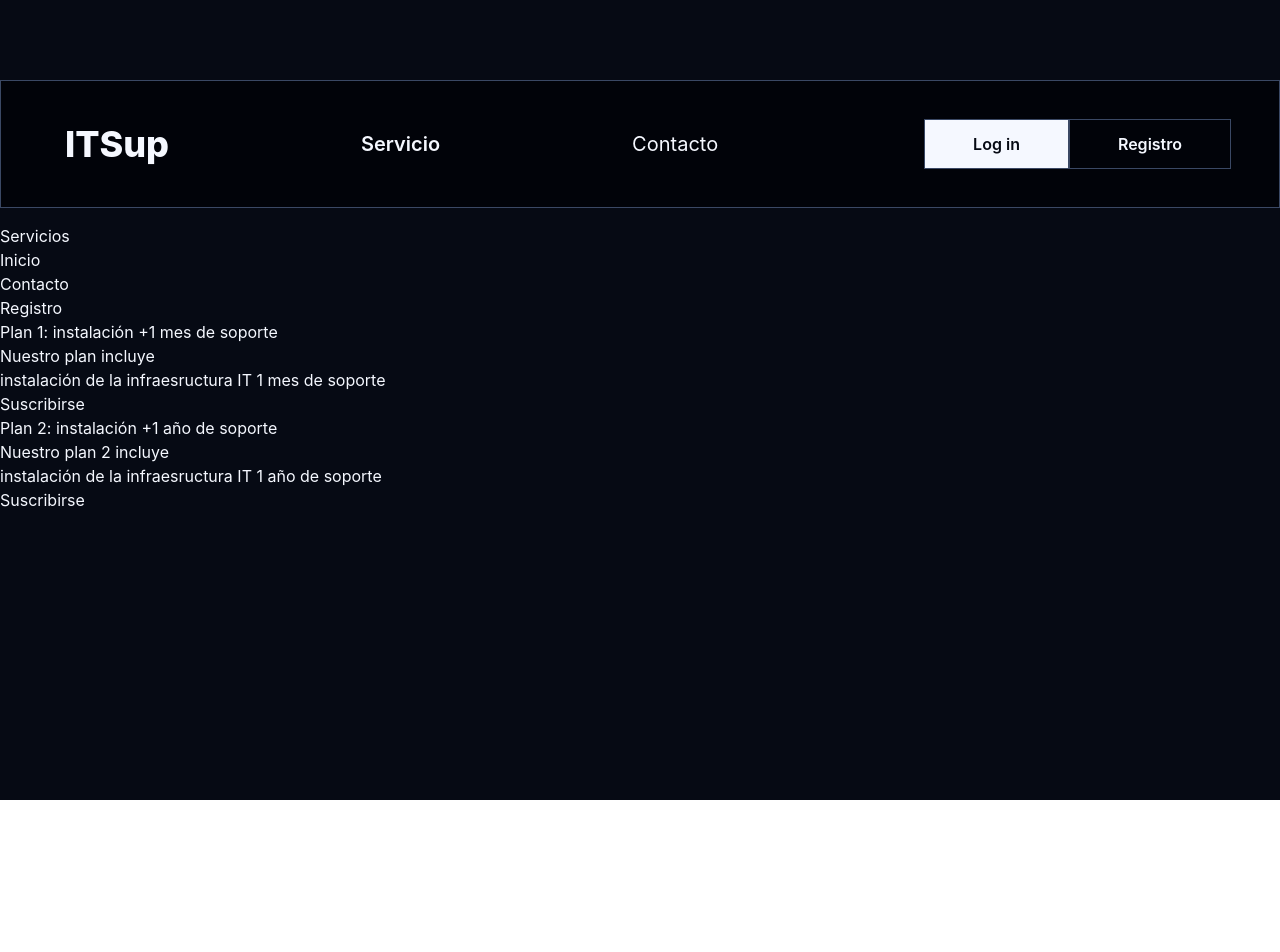
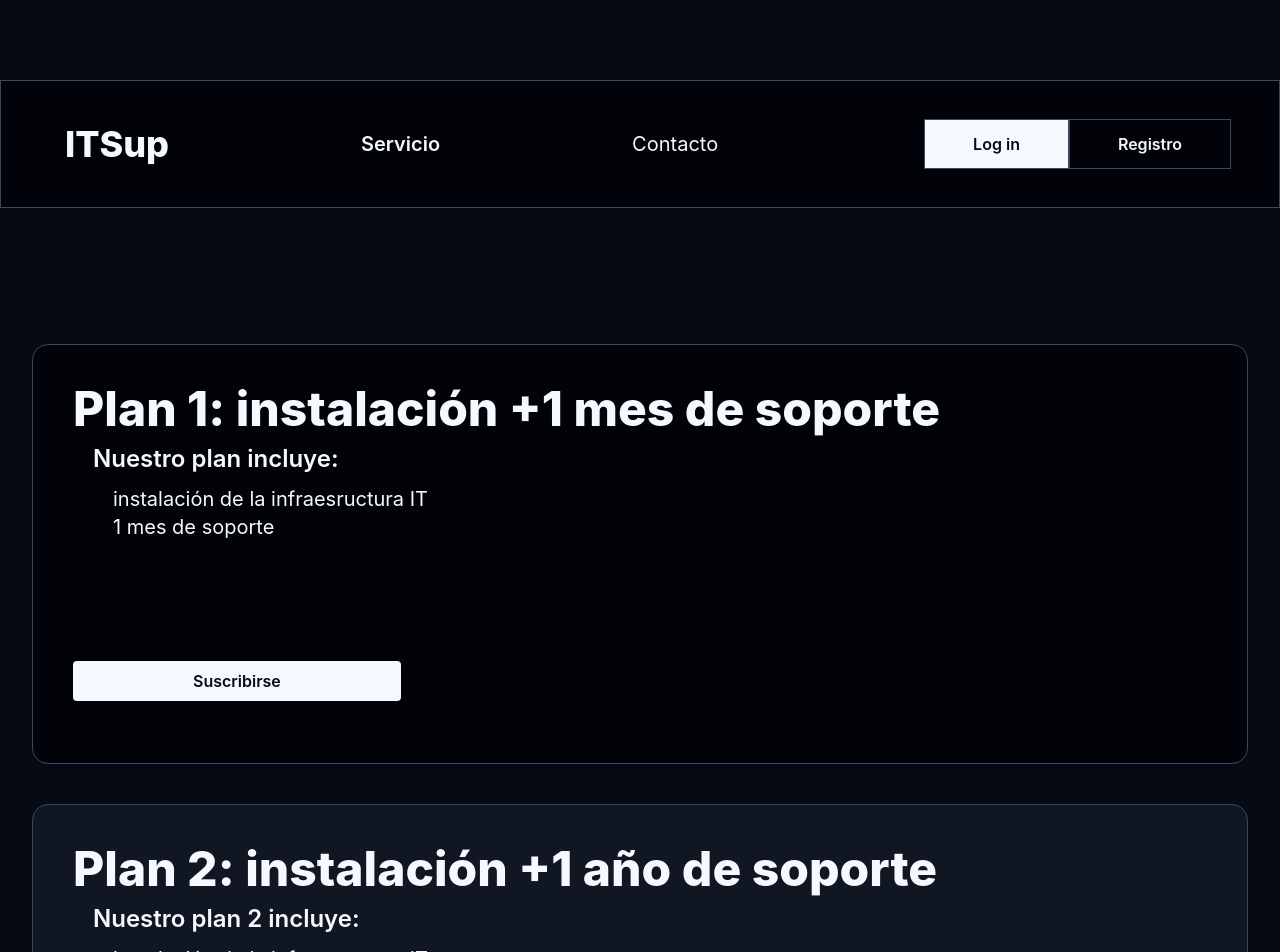
Before and after one commit to CopernicoDev/PYMES_WEB_Frontend_Angular, an Angular app: page /services-it in a window 1280 px wide. Shown: the top 952 px of the page. Before the commit the page ends 800 px from the top, so only its background shows below. Built offline with nearby package versions, Linux system fonts and the light colour scheme.

Commit message:
Estilizando el componente services-it

```diff
--- a/src/app/components/nav-bar/nav-bar-routes/nav-bar-routes.ts
+++ b/src/app/components/nav-bar/nav-bar-routes/nav-bar-routes.ts
@@ -19,7 +19,7 @@ export class NavBarRoutes {
     },
     {
       label: 'Servicio',
-      route: '/services',
+      route: '/services-it',
       estilos: 'p-4 font-semibold text-xl '
 
     },
--- a/src/app/pages/services-it/services-it.html
+++ b/src/app/pages/services-it/services-it.html
@@ -1,27 +1,19 @@
-<body>
-    <header class="barra-superior">
-        <nav>
-            <ul class="Elemnto-barra1">
-                <li>Servicios</li>
-            </ul>
-            <ul class="derecha">
-                <li class="Elemnto-barra2">Inicio</li>
-                <li class="Elemnto-barra3">Contacto</li>
-                <li><button type="button" class="rectangulo"><a routerLink="/sign-up">Registro</a></button></li>
-            </ul>
-        </nav>
-    </header>
-    <main>
-        <div class="Contenido">
-            <h1>Plan 1: instalación +1 mes de soporte</h1>
-            <h2>Nuestro plan incluye</h2>
-            <p>instalación de la infraesructura IT 1 mes de soporte</p>
-            <button>Suscribirse</button>
-        </div>
-        <div class="Contenido2">
-            <h1>Plan 2: instalación +1 año de soporte</h1>
-            <h2>Nuestro plan 2 incluye</h2>
-            <p>instalación de la infraesructura IT 1 año de soporte</p>
-            <button>Suscribirse</button>
-        </div>
-    </main>
+<main class="grid grid-cols-1 gap-y-10 mt-30">
+    <app-info-card
+        class="grid w-full border border-border bg-bg-dark min-h-[420px] max-w-[95%] mx-auto rounded-2xl pl-10 pt-10">
+        <h1 class="text-5xl font-extrabold">Plan 1: instalación +1 mes de soporte</h1>
+        <h2 class="text-2xl font-semibold pl-5 pt-2.5">Nuestro plan incluye:</h2>
+        <p class="text-xl font-normal pl-10 pt-2.5">instalación de la infraesructura IT</p>
+        <p class="text-xl font-normal pl-10">1 mes de soporte</p>
+        <button class="bg-text hover:bg-text-muted text-bg font-semibold py-2 px-30 rounded mt-30">Suscribirse</button>
+    </app-info-card>
+
+    <app-info-card
+        class="grid w-full border border-border bg-bg-light min-h-[420px] max-w-[95%] mx-auto rounded-2xl pl-10 pt-10">
+        <h1 class="text-5xl font-extrabold">Plan 2: instalación +1 año de soporte</h1>
+        <h2 class="text-2xl font-semibold pl-5 pt-2.5">Nuestro plan 2 incluye:</h2>
+        <p class="text-xl font-normal pl-10 pt-2.5">instalación de la infraesructura IT</p>
+        <p class="text-xl font-normal pl-10">1 año de soporte</p>
+        <button class="bg-text hover:bg-text-muted text-bg font-semibold py-2 px-30 rounded mt-30 ">Suscribirse</button>
+    </app-info-card>
+</main>
--- a/src/app/pages/services-it/services-it.ts
+++ b/src/app/pages/services-it/services-it.ts
@@ -1,11 +1,12 @@
 import { Component } from '@angular/core';
 import { RouterLink } from "@angular/router";
+import { InfoCard } from '../../components/info-card/info-card';
 
 @Component({
   selector: 'app-services-it',
   standalone: true,
   templateUrl: './services-it.html',
   styleUrls: ['./services-it.css'],
-  imports: [RouterLink],
+  imports: [RouterLink, InfoCard],
 })
 export default class ServicesIT { }
```
